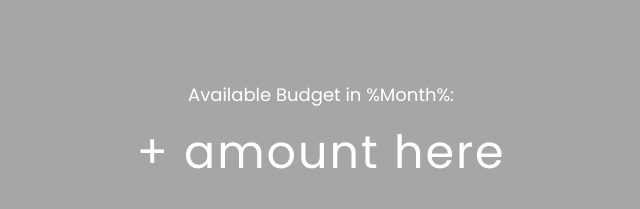
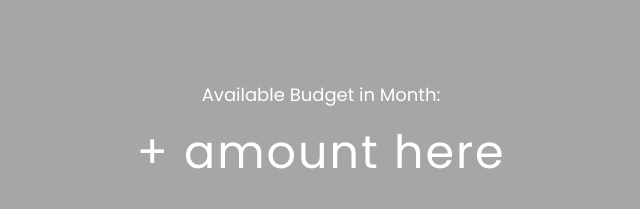
Before and after one commit to dlynnea/budget-app, a plain HTML site: page index.html in a window 1280 px wide. Shown: the top 209 px of the page, 319-959 px from the left. Drawn offline with nearby package versions, Linux system fonts and the light colour scheme.

Commit message:
minor css updates

```diff
--- a/index.html
+++ b/index.html
@@ -11,7 +11,7 @@
         <div class="top">
             <div class="budget">
                 <div class="budget-title">
-                    Available Budget in <span class="budget-title--month">%Month%</span>:
+                    Available Budget in <span class="budget-title--month">Month</span>:
                 </div>
 
                 <div class="budget-value">+ amount here</div>
```
